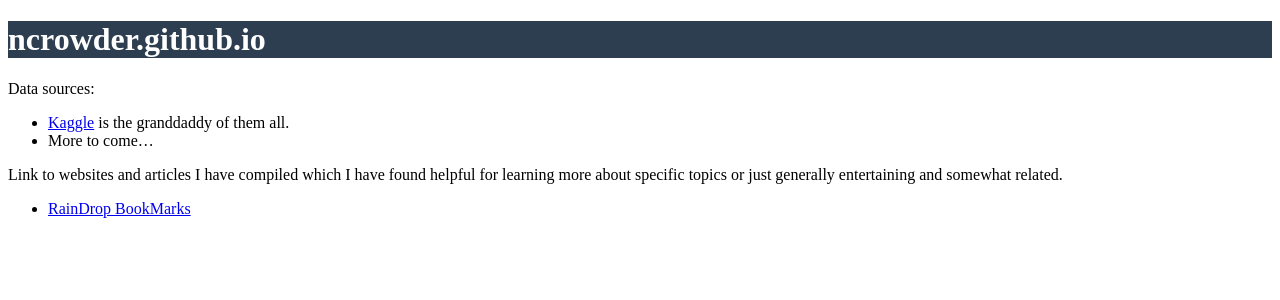
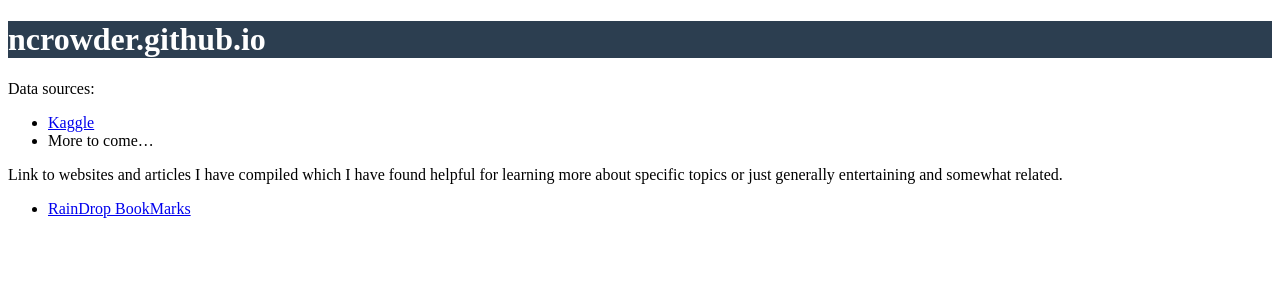
Before and after one commit to ncrowder/ncrowder.github.io, a Jekyll site: the page built from sources_articles.md, in a window 1280 px wide. Shown: the top 300 px of the page. Built offline with Jekyll 4.4.1, drawn with Linux system fonts in a browser that asks for light colours; our own code applies the rules of GitHub Pages for plain Markdown files.

Commit message:
Update sources_articles.md

```diff
--- a/sources_articles.md
+++ b/sources_articles.md
@@ -4,7 +4,7 @@ Title: Data Sources & Links to Articles
 
 Data sources:
 
-- [Kaggle](https://www.kaggle.com) is the granddaddy of them all.
+- [Kaggle](https://www.kaggle.com)
 - More to come...
 
 Link to websites and articles I have compiled which I have found helpful for learning more about specific topics or just generally entertaining and somewhat related.
```
